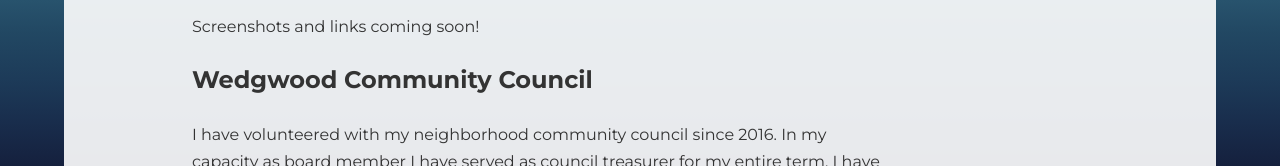
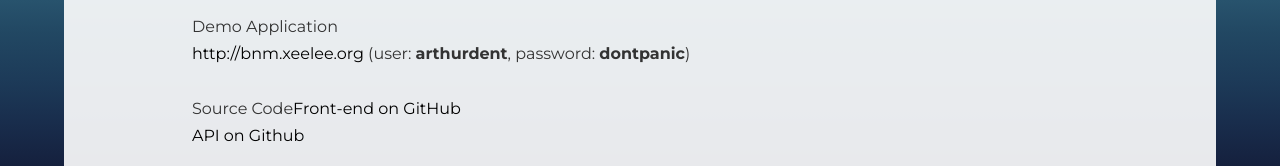
Before and after one commit to hchris28/chrishaskins, a Gatsby site: page /personal-pursuits in a window 1280 px wide. Shown: the part 1344-1510 px from the top of the page. Built offline with nearby package versions, Linux system fonts and the light colour scheme; Gatsby itself is replaced by a stand-in of ours.

Commit message:
Added GitHub links for material management project.

```diff
--- a/src/pages/personal-pursuits/index.tsx
+++ b/src/pages/personal-pursuits/index.tsx
@@ -43,10 +43,19 @@
                 I was approached to build a proof of concept for a materials management project for a large construction company
                 building out solar farms. Inventory data captured in the field using handheld devices was imported into a database.
                 This data was then made available via a web portal for tracking and analysis. I used a MySql database to store the
-                data which was imported via a php script monitoring an upload folder for files. I build a REST API in PHP which
+                data which was imported via a php script monitoring an upload folder for files. I built a REST API in PHP which
                 powered a front-end created with React.
             </p>
-            <p>Screenshots and links coming soon!</p>
+            <p>
+                Demo Application
+                <br />
+                <a href="http://bnm.xeelee.org" target="_blank">http://bnm.xeelee.org</a> (user: <strong>arthurdent</strong>, password: <strong>dontpanic</strong>)
+                <br /><br />
+                Source Code
+                <a href="https://github.com/hchris28/bnm-ui.xeelee.org" target="_blank">Front-end on GitHub</a>
+                <br />
+                <a href="https://github.com/hchris28/bnm-api.xeelee.org" target="_blank">API on Github</a>
+            </p>
             <h2>Wedgwood Community Council</h2>
             <p>
                 I have volunteered with my neighborhood community council since 2016. In my capacity as board member I have served
```
